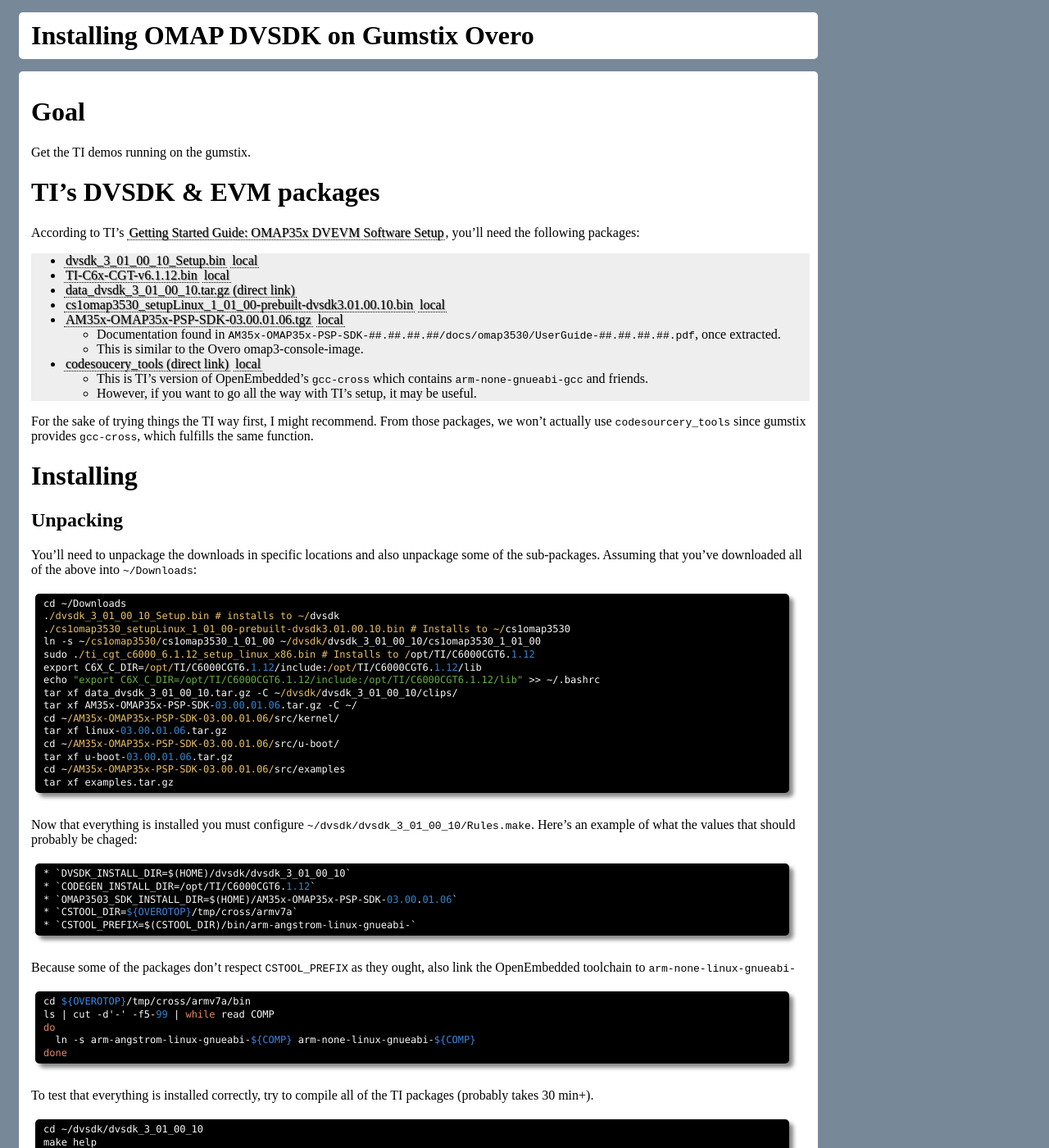
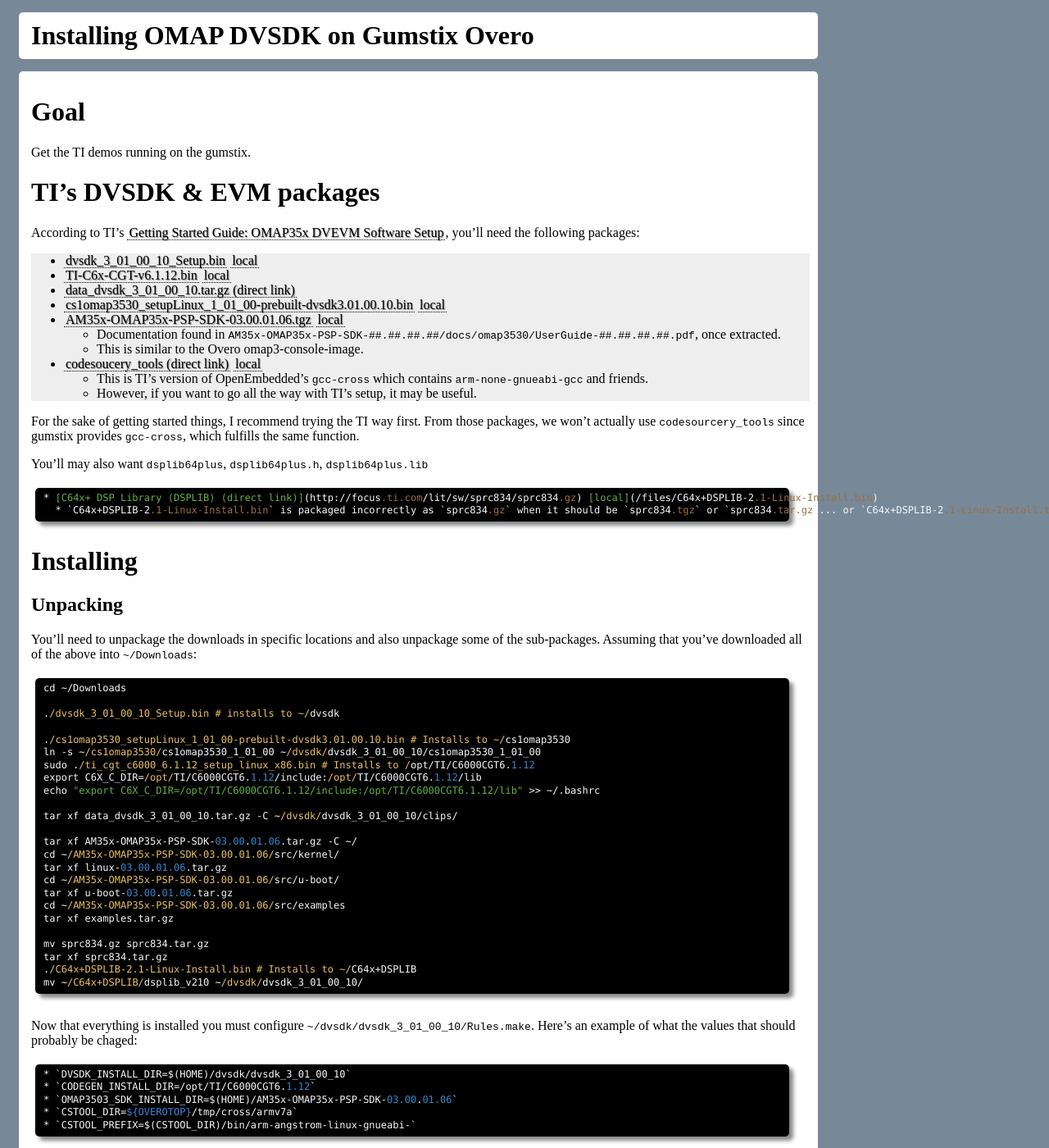
Before and after one commit to fastr/fastr.github.com, a Jekyll site: the page built from _posts/2010-08-12-omap-dvsdk-on-openembedded.md, in a window 1280 px wide and 1400 px high. Shown: the whole window at 82% size. Built offline with Jekyll 4.4.1, drawn with Linux system fonts in a browser that asks for light colours; Markdown is read by kramdown in place of the engine named in the settings.

Commit message:
actually committing the dsplib64plus info

```diff
--- a/_posts/2010-08-12-omap-dvsdk-on-openembedded.md
+++ b/_posts/2010-08-12-omap-dvsdk-on-openembedded.md
@@ -25,7 +25,12 @@
     * This is TI's version of OpenEmbedded's `gcc-cross` which contains `arm-none-gnueabi-gcc` and friends.
     * However, if you want to go all the way with TI's setup, it may be useful.
 
-For the sake of trying things the TI way first, I might recommend. From those packages, we won't actually use `codesourcery_tools` since gumstix provides `gcc-cross`, which fulfills the same function.
+For the sake of getting started things, I recommend trying the TI way first. From those packages, we won't actually use `codesourcery_tools` since gumstix provides `gcc-cross`, which fulfills the same function.
+
+You'll may also want `dsplib64plus`, `dsplib64plus.h`, `dsplib64plus.lib`
+
+    * [C64x+ DSP Library (DSPLIB) (direct link)](http://focus.ti.com/lit/sw/sprc834/sprc834.gz) [local](/files/C64x+DSPLIB-2.1-Linux-Install.bin)
+      * `C64x+DSPLIB-2.1-Linux-Install.bin` is packaged incorrectly as `sprc834.gz` when it should be `sprc834.tgz` or `sprc834.tar.gz`... or `C64x+DSPLIB-2.1-Linux-Install.tar.gz` would have been best.
 
 Installing
 =======
@@ -37,13 +42,17 @@
 Assuming that you've downloaded all of the above into `~/Downloads`:
 
     cd ~/Downloads
+
     ./dvsdk_3_01_00_10_Setup.bin # installs to ~/dvsdk
+
     ./cs1omap3530_setupLinux_1_01_00-prebuilt-dvsdk3.01.00.10.bin # Installs to ~/cs1omap3530
     ln -s ~/cs1omap3530/cs1omap3530_1_01_00 ~/dvsdk/dvsdk_3_01_00_10/cs1omap3530_1_01_00
     sudo ./ti_cgt_c6000_6.1.12_setup_linux_x86.bin # Installs to /opt/TI/C6000CGT6.1.12
     export C6X_C_DIR=/opt/TI/C6000CGT6.1.12/include:/opt/TI/C6000CGT6.1.12/lib
     echo "export C6X_C_DIR=/opt/TI/C6000CGT6.1.12/include:/opt/TI/C6000CGT6.1.12/lib" >> ~/.bashrc
+
     tar xf data_dvsdk_3_01_00_10.tar.gz -C ~/dvsdk/dvsdk_3_01_00_10/clips/
+
     tar xf AM35x-OMAP35x-PSP-SDK-03.00.01.06.tar.gz -C ~/
     cd ~/AM35x-OMAP35x-PSP-SDK-03.00.01.06/src/kernel/
     tar xf linux-03.00.01.06.tar.gz
@@ -51,6 +60,11 @@
     tar xf u-boot-03.00.01.06.tar.gz
     cd ~/AM35x-OMAP35x-PSP-SDK-03.00.01.06/src/examples
     tar xf examples.tar.gz
+
+    mv sprc834.gz sprc834.tar.gz
+    tar xf sprc834.tar.gz
+    ./C64x+DSPLIB-2.1-Linux-Install.bin # Installs to ~/C64x+DSPLIB
+    mv ~/C64x+DSPLIB/dsplib_v210 ~/dvsdk/dvsdk_3_01_00_10/
 
 Now that everything is installed you must configure `~/dvsdk/dvsdk_3_01_00_10/Rules.make`.
 Here's an example of what the values that should probably be chaged:
```
